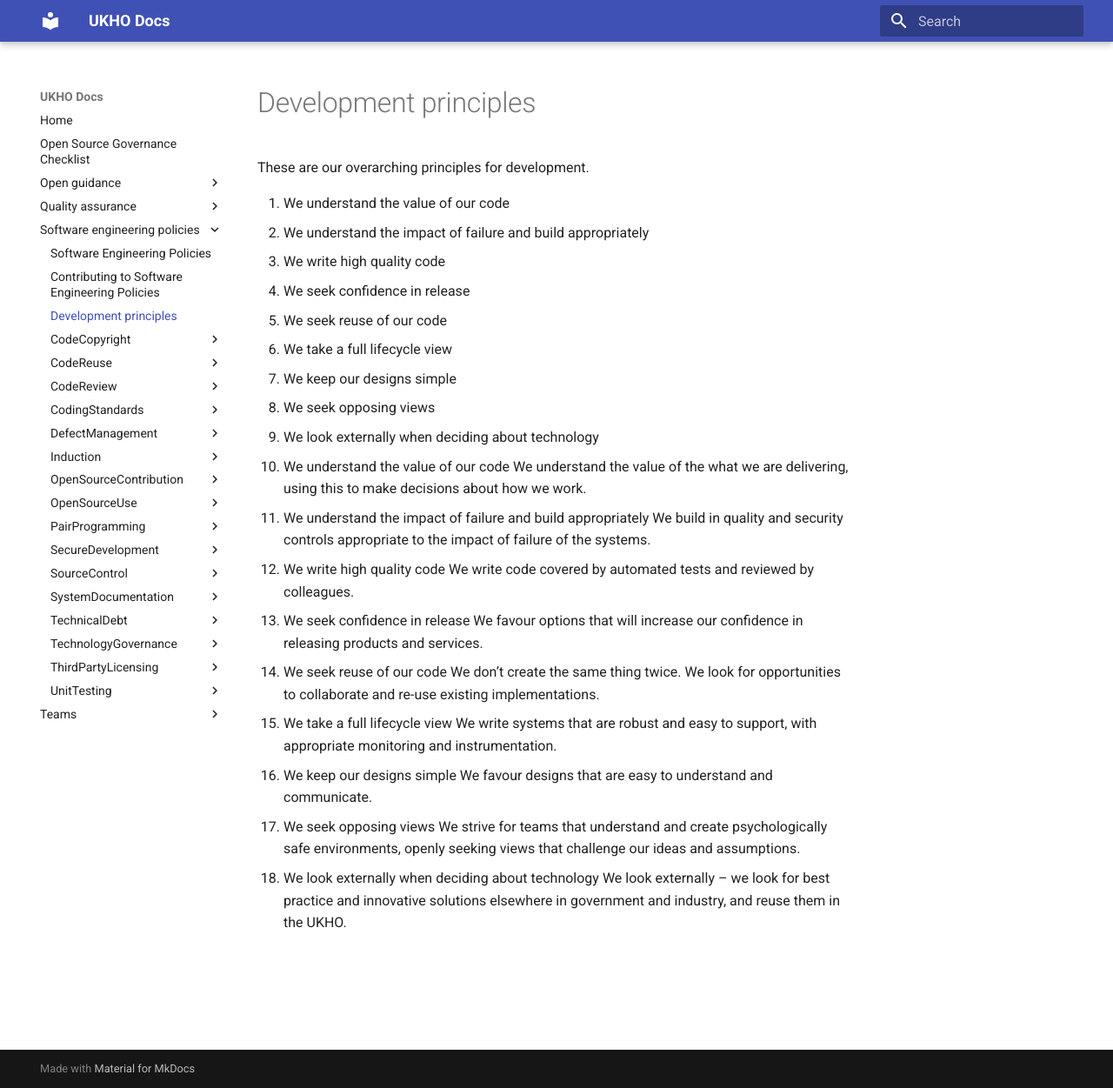
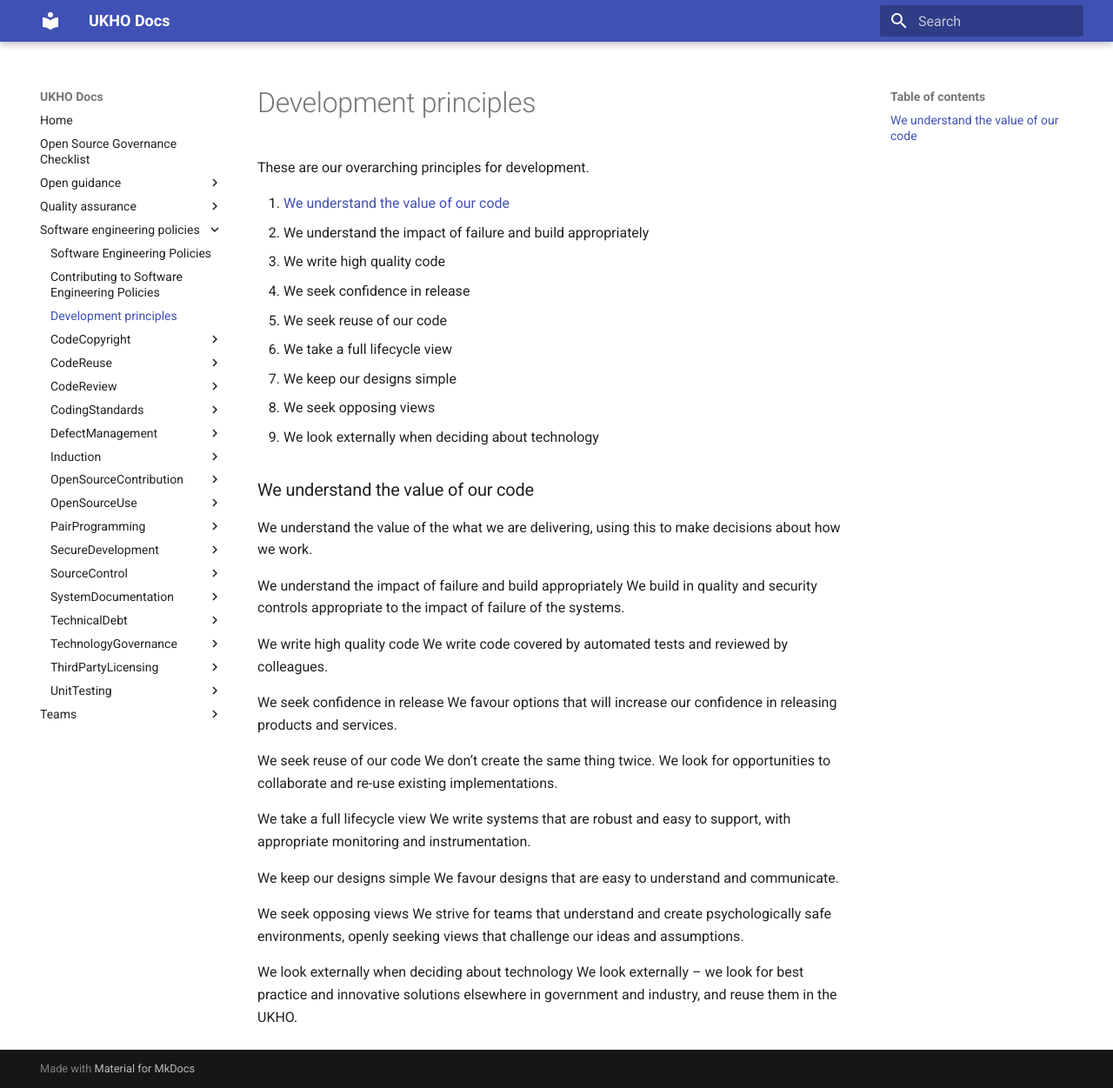
Before and after one commit to UKHO/docs, an MkDocs documentation site: the page built from docs/software-engineering-policies/development-principles.md, in a window 1280 px wide and 1251 px high. Shown: the whole window at 87% size. Built offline with MkDocs 1.6.1 and Material for MkDocs 9.7.7, drawn with Linux system fonts in a browser that asks for light colours; part of the change alters nothing that is shown.

Commit message:
Added anchor link as experiment

```diff
--- a/docs/software-engineering-policies/development-principles.md
+++ b/docs/software-engineering-policies/development-principles.md
@@ -1,7 +1,7 @@
 # Development principles
 These are our overarching principles for development.
 
-1. We understand the value of our code
+1. [We understand the value of our code](#markdown-header-1.-We-understand-the-value-of-our-code)
 2. We understand the impact of failure and build appropriately
 3. We write high quality code
 4. We seek confidence in release
@@ -11,29 +11,29 @@ These are our overarching principles for development.
 8. We seek opposing views
 9. We look externally when deciding about technology
 
-1. We understand the value of our code
+### We understand the value of our code
 We understand the value of the what we are delivering, using this to make decisions about how we work.
 
-2. We understand the impact of failure and build appropriately
+We understand the impact of failure and build appropriately
 We build in quality and security controls appropriate to the impact of failure of the systems.
 
-3. We write high quality code
+We write high quality code
 We write code covered by automated tests and reviewed by colleagues.
 
-4. We seek confidence in release
+We seek confidence in release
 We favour options that will increase our confidence in releasing products and services.
 
-5. We seek reuse of our code
+We seek reuse of our code
 We don’t create the same thing twice. We look for opportunities to collaborate and re-use existing implementations.
 
-6. We take a full lifecycle view
+We take a full lifecycle view
 We write systems that are robust and easy to support, with appropriate monitoring and instrumentation.
 
-7. We keep our designs simple
+We keep our designs simple
 We favour designs that are easy to understand and communicate.
 
-8. We seek opposing views
+We seek opposing views
 We strive for teams that understand and create psychologically safe environments, openly seeking views that challenge our ideas and assumptions.
 
-9. We look externally when deciding about technology
+We look externally when deciding about technology
 We look externally – we look for best practice and innovative solutions elsewhere in government and industry, and reuse them in the UKHO.
```
